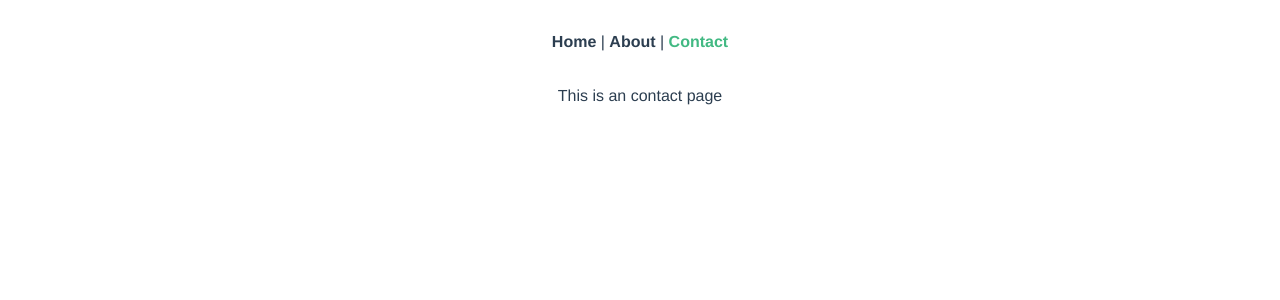
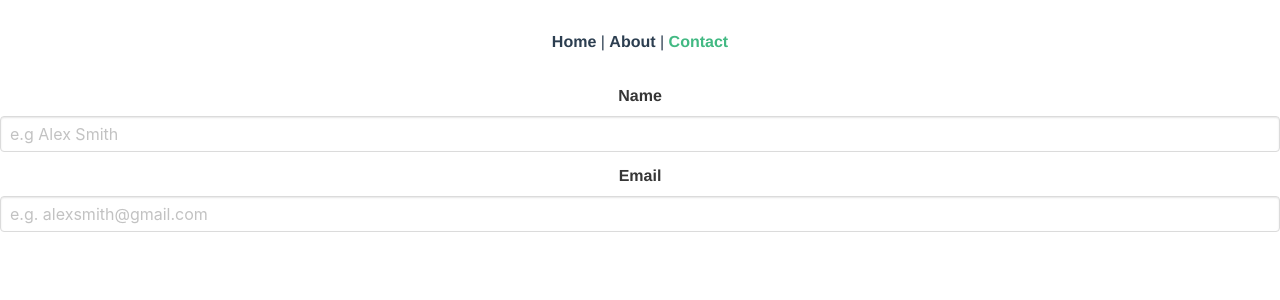
Before and after one commit to melou-dev/project-test-with-vuejs, a Vue app: page /contact in a window 1280 px wide. Shown: the top 300 px of the page. Built offline with nearby package versions, Linux system fonts and the light colour scheme.

Commit message:
Add form to ContactForm and linked to Contact.vue

```diff
--- a/src/components/ContactForm.vue
+++ b/src/components/ContactForm.vue
@@ -1,5 +1,19 @@
 <template>
+<div>
+    <div class="field">
+        <label class="label">Name</label>
+    <div class="control">
+    <input class="input" type="text" placeholder="e.g Alex Smith">
+    </div>
+    </div>
 
+    <div class="field">
+        <label class="label">Email</label>
+    <div class="control">
+        <input class="input" type="email" placeholder="e.g. alexsmith@gmail.com">
+    </div>
+    </div>
+</div>
 </template>
 
 <script>
--- a/src/views/Contact.vue
+++ b/src/views/Contact.vue
@@ -1,12 +1,17 @@
 <template>
   <div>
-      <h1>This is an contact page</h1>
+      <ContactForm />
   </div>
 </template>
 
 <script>
+import ContactForm from '@/components/ContactForm.vue';
+
 export default {
-
+    name: 'contact',
+    components: {
+    ContactForm,
+    }
 }
 </script>
 
```
